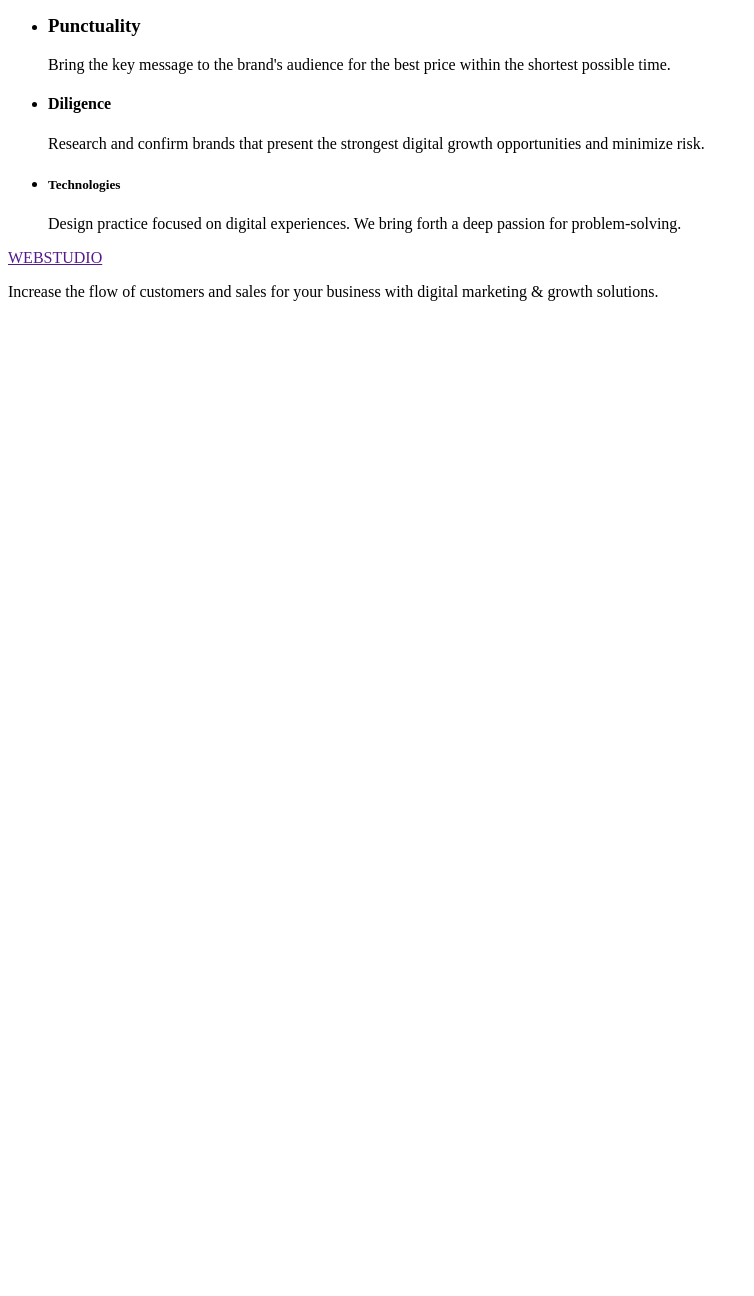
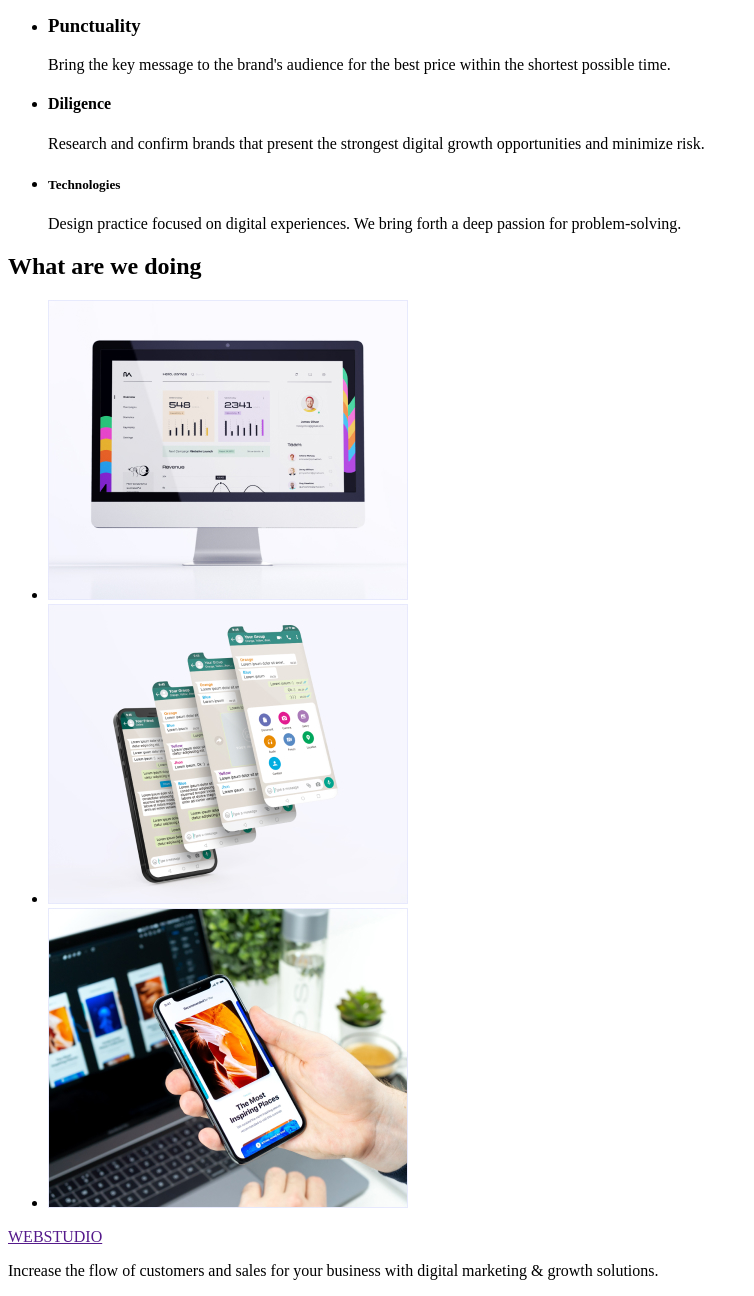
Before and after one commit to 7vasyl7/goit-markup-hw-01, a plain HTML site: page index.html in a window 1280 px wide. Shown: the part 324-1620 px from the top of the page, without its empty margins (0-754 px from the left). Before the commit the page ends 800 px from the top, so only its background shows below. Drawn offline with Linux system fonts and the light colour scheme.

Commit message:
section 2
добавлено зображення тедефона та монітора

```diff
--- a/index.html
+++ b/index.html
@@ -66,6 +66,24 @@
           </li>
         </ul>
       </section>
+      <section>
+        <h2>What are we doing</h2>
+        <ul>
+          <li>
+            <img src="images\rectangle71.jpg" alt="monitor" width="360" />
+          </li>
+          <li>
+            <img src="images\rectangle711.jpg" alt="telephon" width="360" />
+          </li>
+          <li>
+            <img
+              src="images\rectangle712.jpg"
+              alt="monitor+telephon"
+              width="360"
+            />
+          </li>
+        </ul>
+      </section>
     </main>
     <footer>
       <a href="">WEBSTUDIO</a>
```
Also changed, not shown: images/rectangle71.jpg (renamed from images/Rectangle 71.jpg), images/rectangle711.jpg (renamed from images/Rectangle 71 (1).jpg), images/rectangle712.jpg (renamed from images/Rectangle 71 (2).jpg).
